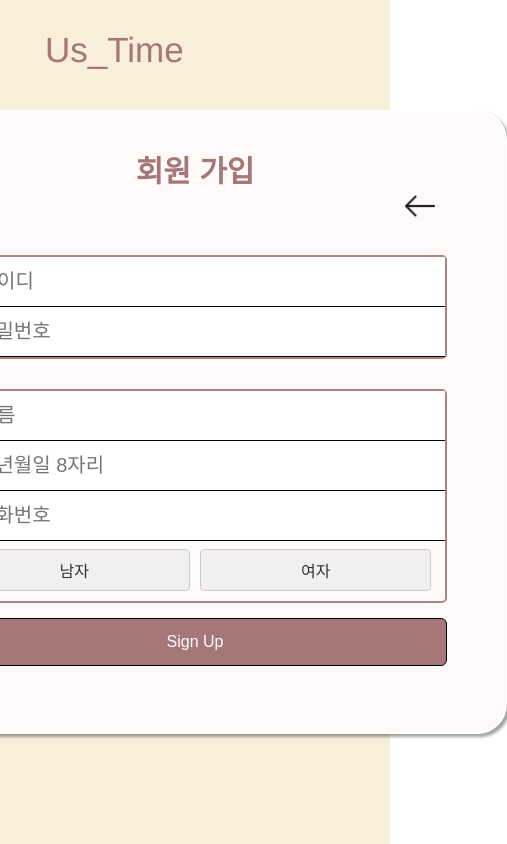
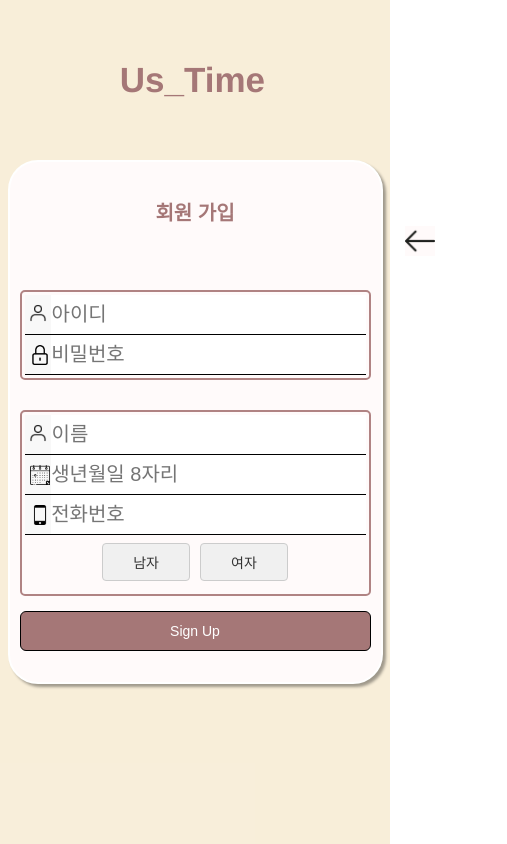
Before and after one commit to simjunseo98/UsTime_Frontend, a React (Create React App) app: page /signup in a window 390 px wide. Shown: the whole page, 507 px wide, since content can reach past the window. Built offline with nearby package versions, Linux system fonts and the light colour scheme.

Commit message:
design: 회원가입창 반응형 웹(모바일) 추가

```diff
--- a/src/assets/style/SignUp.module.scss
+++ b/src/assets/style/SignUp.module.scss
@@ -21,6 +21,7 @@
     background-color: snow;
     box-shadow: 3px 3px 3px rgba(0, 0, 0, 0.36);
     padding: 10px 0px;
+    margin: auto;
 
 }
 
@@ -52,6 +53,7 @@
     margin-top: 30px;
     margin-bottom: 5px;
     cursor: pointer;
+    padding: 3px; /* 간격 추가 */
 
 }
 
@@ -164,3 +166,45 @@
     background-color: unset;
     background-color: snow;
 }
+@media (max-width: 480px) { /* 모바일 화면 */
+
+    .header {
+        top: 15px;
+        left: 20px;
+    }
+
+    .logo {
+        font-size: 35px; /* 로고 크기 축소 */
+        font-weight: bold;
+        position: fixed;
+        right: 125px;
+        margin-top: 45px;
+    }
+
+    .Container {
+        width: 90%;
+        padding: 10px;
+        border-radius: 30px;
+        min-height: 500px;
+    }
+
+    .SignUpTitle {
+        font-size: 20px;
+    }
+
+    .inputField {
+        width: 100%;
+        height: 40px;
+        font-size: 14px;
+    }
+
+    .SignUpButton {
+        height: 40px;
+        font-size: 14px;
+    }
+
+    .genderButton {
+        padding: 8px 30px;
+        font-size: 14px;
+    }
+}
```
